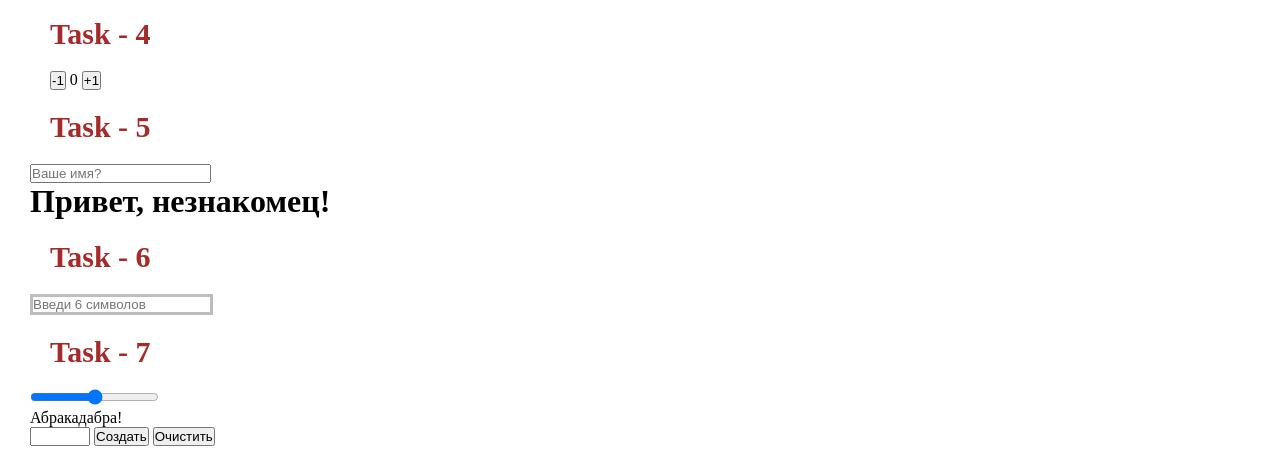
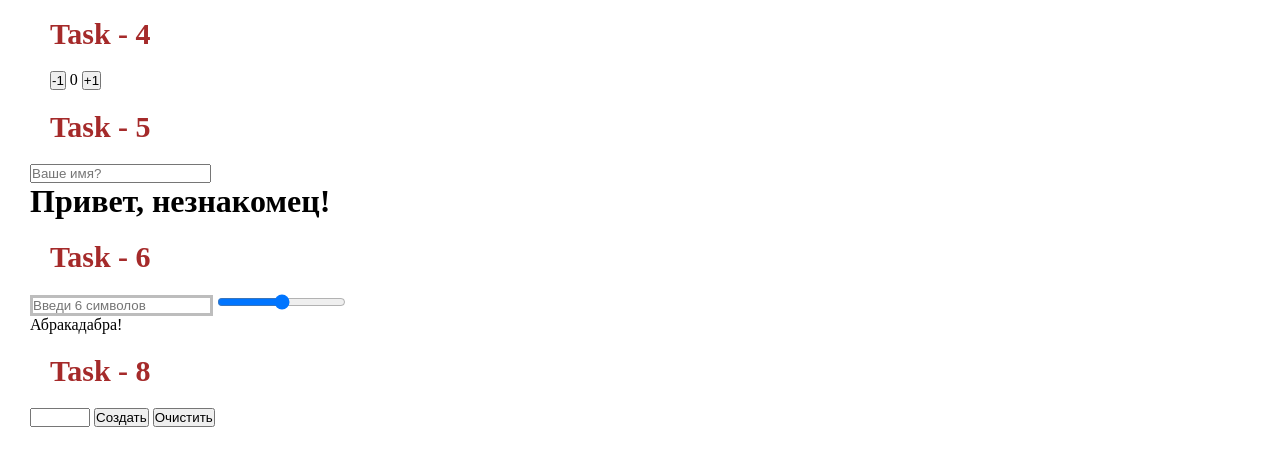
Before and after one commit to Nashweel/goit-js-hw-07, a plain HTML site: page index.html in a window 1280 px wide. Shown: the part 964-1440 px from the top of the page. Drawn offline with Linux system fonts and the light colour scheme.

Commit message:
Add p with text

```diff
--- a/index.html
+++ b/index.html
@@ -75,12 +75,13 @@
     <input type="text" id="validation-input" data-length="6" placeholder="Введи 6 символов" />
 
     <!-- Task - 7 -->
-    <p class="hw-title">Task - 7</p>
+
     <input id="font-size-control" type="range" />
     <br />
     <span id="text">Абракадабра!</span>
 
     <!-- Task 8 -->
+    <p class="hw-title">Task - 8</p>
     <div id="controls">
         <input type="number" min="0" max="100" step="1" />
         <button type="button" data-action="render">Создать</button>
```
